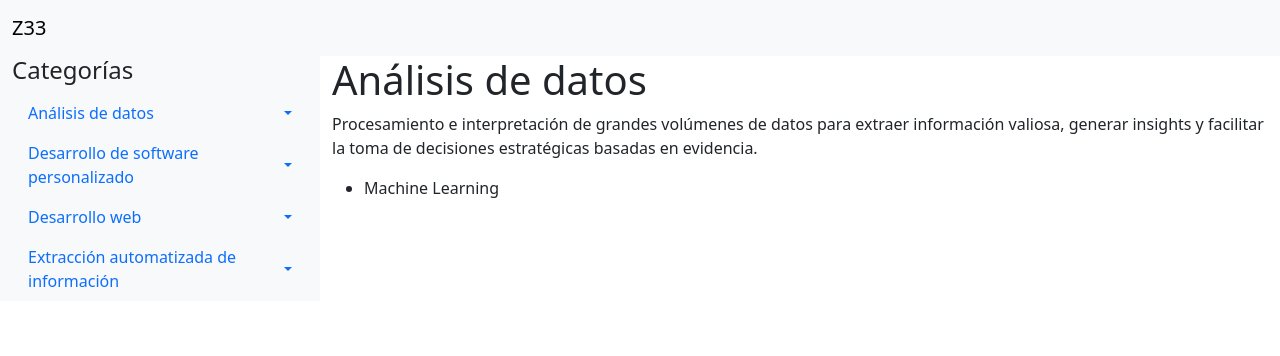
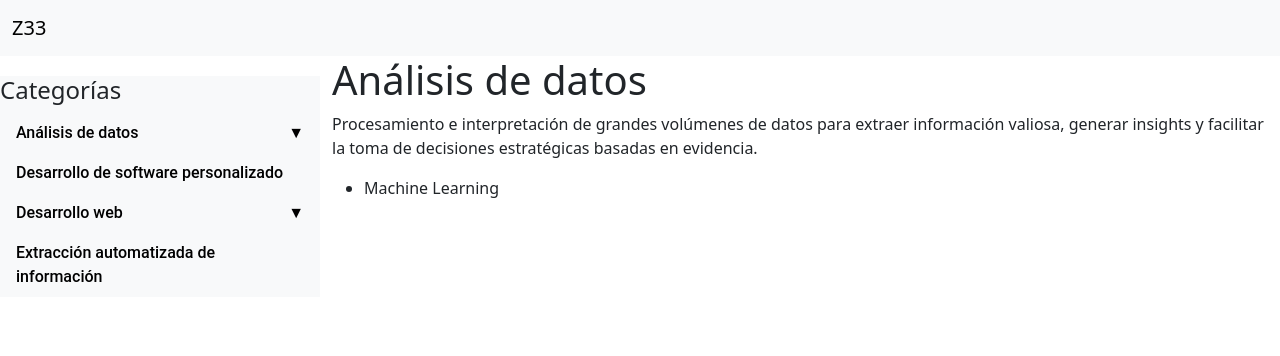
Before and after one commit to davidzambrano22/startupp_website, a Django app: a page that uses main_project/home/templates/base.html in a window 1280 px wide. Shown: the top 356 px of the page. Run offline with Django 4.2, Linux system fonts and the light colour scheme; data comes from the database, SQL or seed files in the repository; some libraries are stand-ins or nearby versions.

Commit message:
Changed to a dropdown menu bar

```diff
--- a/main_project/home/static/styles.css
+++ b/main_project/home/static/styles.css
@@ -3,3 +3,21 @@
     padding: 0;
     list-style: none;
   }
+
+  .sidebar li .submenu{
+    list-style: none;
+    margin: 0;
+    padding: 0;
+    padding-left: 1rem;
+    padding-right: 1rem;
+  }
+
+.nav-link {
+    color: black !important; /* Change link color to black */
+    font-family: 'Roboto', sans-serif; /* Apply custom font */
+    font-weight: 500; /* Slightly bolder text for a professional look */
+}
+
+.nav-link:hover {
+    color: #555 !important; /* Optional: Add a hover effect */
+}
--- a/main_project/home/templates/base.html
+++ b/main_project/home/templates/base.html
@@ -12,9 +12,12 @@
 
         <!-- Bootstrap CSS -->
         <link href="https://cdn.jsdelivr.net/npm/bootstrap@5.3.3/dist/css/bootstrap.min.css" rel="stylesheet">
+        <!-- Bootstrap JS -->
+        <script src="https://cdn.jsdelivr.net/npm/bootstrap@5.3.0-alpha1/dist/js/bootstrap.bundle.min.js"></script>
 
 
-        <link rel="stylesheet" href="{% static 'css/styles.css' %}" />
+        <link rel="stylesheet" href="{% static 'styles.css' %}" />
+        <script src="{% static 'script.js' %}"></script>
 
   </head>
 
@@ -31,11 +34,6 @@
             <button class="navbar-toggler" type="button" data-bs-toggle="collapse" data-bs-target="#navbarNav" aria-controls="navbarNav" aria-expanded="false" aria-label="Toggle navigation">
                 <span class="navbar-toggler-icon"></span>
             </button>
-            <div class="collapse navbar-collapse" id="navbarNav">
-                <ul class="navbar-nav">
-                    <!-- Add mor elinks here if needed -->
-                </ul>
-            </div>
         </div>
     </nav>
 
@@ -45,11 +43,7 @@
             <!-- sidebar section -->
             <div class="col-md-3 bg-light sidebar position-sticky">
                 <h4>Categorías</h4>
-                <ul class ="nav flex-column">
                     {% all_categories %}
-
-                </ul>
-
             </div>
             <!-- main section -->
             <div class="col-md-9 content">
@@ -59,9 +53,4 @@
         </div>
     </div>
 
-    <!-- Bootstrap JS with Popper.js -->
-    <script src="https://cdn.jsdelivr.net/npm/bootstrap@5.3.0-alpha1/dist/js/bootstrap.bundle.min.js"></script>
-
-
-
   </body>
--- a/main_project/home/templates/page/categories.html
+++ b/main_project/home/templates/page/categories.html
@@ -1,25 +1,55 @@
-<ul class="nav flex-column">
+<ul class="nav flex-column" id="nav_accordion">
     {% for item in categories_with_subcategories %}
-    <li class="nav-item">
-        <!-- Category link with dropdown indicator -->
-        <a class="nav-link d-flex justify-content-between align-items-center" href="{% url 'category_detail' item.category.slug %}" data-bs-toggle="collapse" data-bs-target="#collapse-{{ item.category.id }}" aria-expanded="false" aria-controls="collapse-{{ item.category.id }}">
-            {{ item.category.name }}
-            <!-- Arrow indicating dropdown -->
-            <span class="dropdown-toggle"></span>
-        </a>
-
-        <!-- Collapsible section for subcategories -->
         {% if item.subcategories %}
-        <div class="collapse" id="collapse-{{ item.category.id }}">
-            <ul class="nav flex-column ms-3">
+        <li class="nav-item has-submenu">
+            <a class="nav-link" href="{% url 'category_detail' item.category.slug %}" data-bs-toggle="collapse" data-bs-target=".submenu-{{ forloop.counter }}">{{ item.category.name }}<span class="float-end">&#x25BC;</span></a>
+            <ul class="submenu collapse submenu-{{ forloop.counter }}">
                 {% for subcategory in item.subcategories %}
-                <li class="nav-item">
-                    <a class="nav-link" href="#">{{ subcategory.name }}</a>
-                </li>
+                <li><a class="nav-link" href="#">{{ subcategory.name }}</a></li>
                 {% endfor %}
             </ul>
-        </div>
+        </li>
+        {% else %}
+        <li class="nav-item">
+            <a class="nav-link" href="{% url 'category_detail' item.category.slug %}">{{ item.category.name }}</a>
+        </li>
         {% endif %}
-    </li>
     {% endfor %}
 </ul>
+
+
+<!-- <ul class="nav flex-column" id="nav_accordion">
+    <li class="nav-item">
+        <a class="nav-link" href="#">Link name</a>
+    </li>
+    <li class="nav-item has-submenu">
+        <a class="nav-link" href="#" data-bs-toggle="collapse" data-bs-target=".submenu-1">Submenu links <span class="float-end">&#x25BC;</span></a>
+        <ul class="submenu collapse submenu-1">
+            <li><a class="nav-link" href="#">Submenu item 1</a></li>
+            <li><a class="nav-link" href="#">Submenu item 2</a></li>
+            <li><a class="nav-link" href="#">Submenu item 3</a></li>
+        </ul>
+    </li>
+    <li class="nav-item has-submenu">
+        <a class="nav-link" href="#" data-bs-toggle="collapse" data-bs-target=".submenu-2">More menus <span class="float-end">&#x25BC;</span></a>
+        <ul class="submenu collapse submenu-2">
+            <li class="nav-item has-submenu">
+                <a class="nav-link" href="#" data-bs-toggle="collapse" data-bs-target=".submenu-3">Submenu links <span class="float-end">&#x25BC;</span></a>
+                <ul class="submenu collapse submenu-3">
+                    <li><a class="nav-link" href="#">Submenu item 1</a></li>
+                    <li><a class="nav-link" href="#">Submenu item 2</a></li>
+                    <li><a class="nav-link" href="#">Submenu item 3</a></li>
+                </ul>
+            </li>
+            <li><a class="nav-link" href="#">Submenu item 5</a></li>
+            <li><a class="nav-link" href="#">Submenu item 6</a></li>
+            <li><a class="nav-link" href="#">Submenu item 7</a></li>
+        </ul>
+    </li>
+    <li class="nav-item">
+        <a class="nav-link" href="#">Something</a>
+    </li>
+    <li class="nav-item">
+        <a class="nav-link" href="#">Other link</a>
+    </li>
+</ul> -->
```
Also changed, not shown: main_project/home/static/script.js (added, +43 -0 lines).
